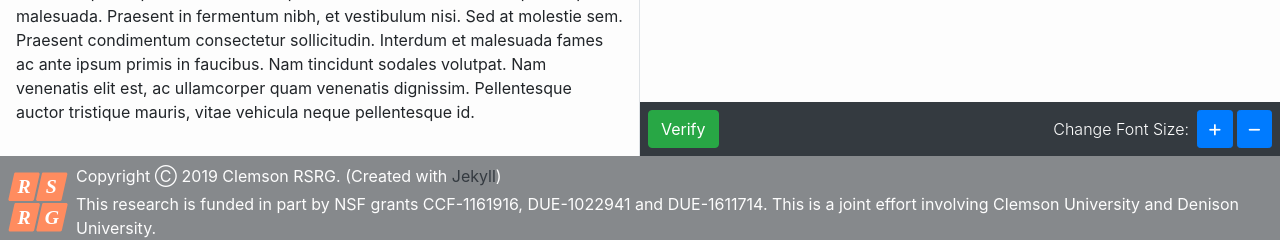
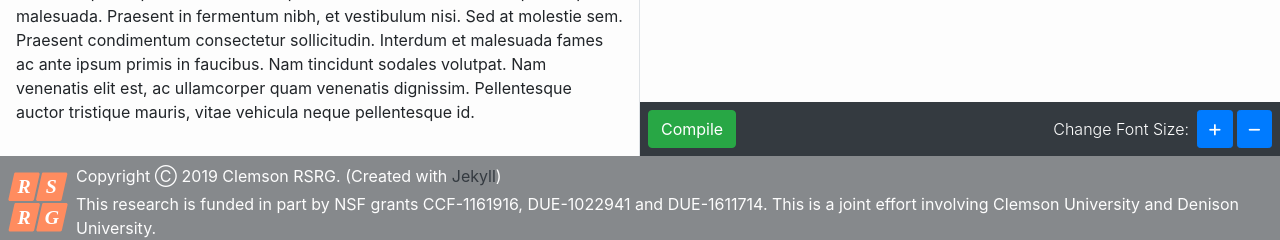
Before and after one commit to yushan87/RESOLVETutorial, a Jekyll site: the page built from lessons/_main/lesson2.md, in a window 1280 px wide. Shown: the part 1107-1347 px from the top of the page. Built offline with Jekyll 4.4.1, drawn with Linux system fonts in a browser that asks for light colours; nearby versions of some CDN libraries.

Commit message:
Renamed the button compile

```diff
--- a/_includes/ace_editor.html
+++ b/_includes/ace_editor.html
@@ -6,7 +6,7 @@
     <div id="editorToolbar" class="p-2 bg-dark text-white">
         <div class="btn-toolbar font-weight-light" role="toolbar" aria-label="Editor Toolbar">
             <div id="compilerButtons" class="mr-auto">
-                <button class="btn btn-success" type="button">Verify</button>
+                <button class="btn btn-success" type="button">Compile</button>
             </div>
             <div id="fontButtons" class="d-inline-flex">
                 <span class="d-none d-md-block my-auto mr-2">Change Font Size:</span>
```
